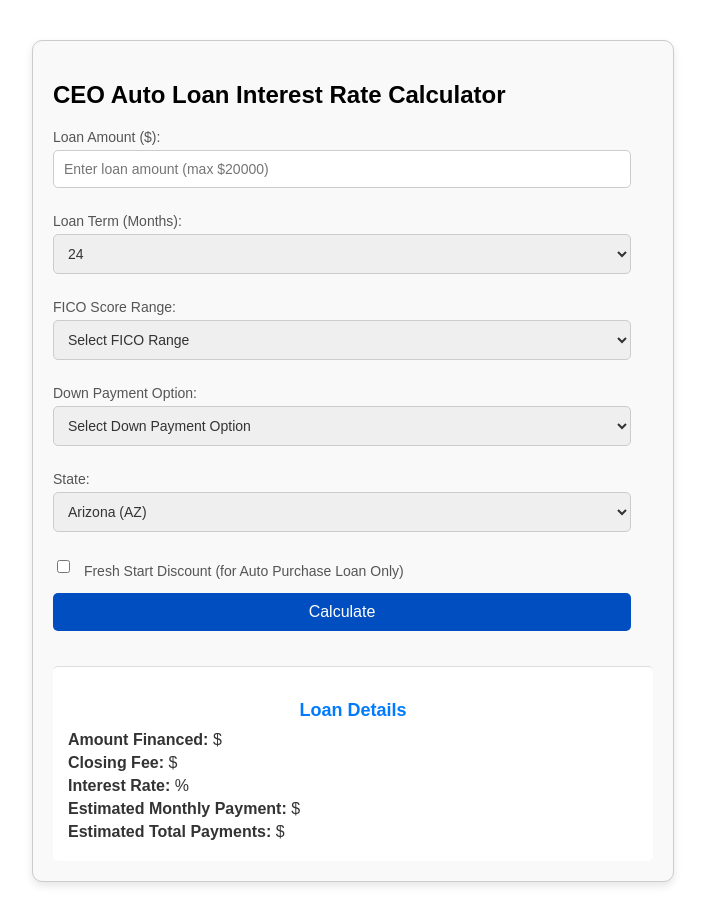
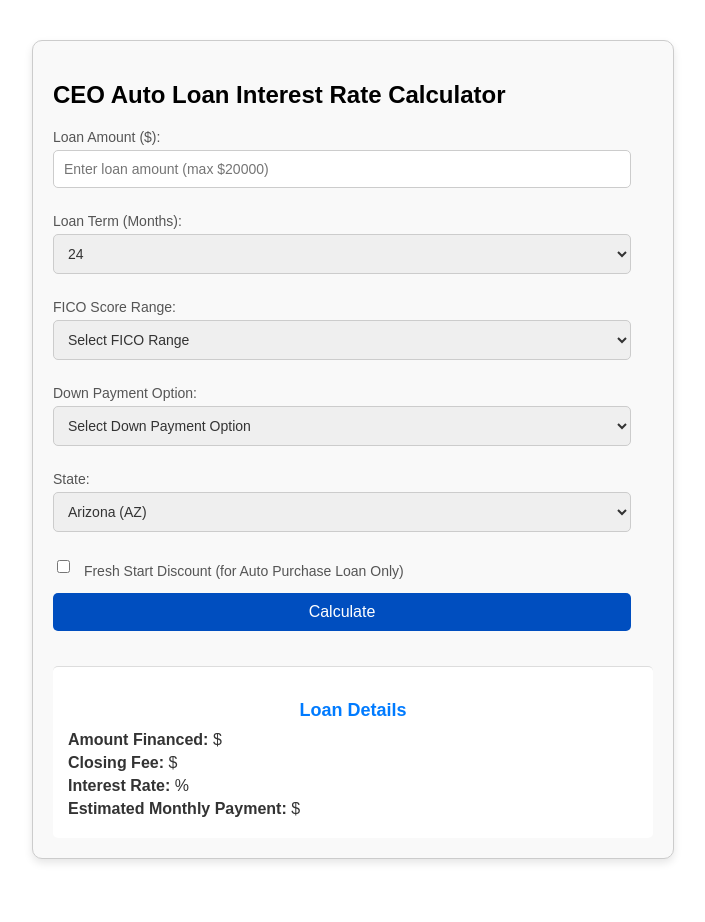
Before and after one commit to terrencech/loaninterestsavings, a plain HTML site: page index.html in a window 1280 px wide. Shown: the whole page, without its empty margins (287-992 px from the left). After the commit the page ends 899 px from the top, so only its background shows below. Drawn offline with Linux system fonts and the light colour scheme.

Commit message:
clean up result again

```diff
--- a/index.html
+++ b/index.html
@@ -77,7 +77,6 @@
     <p><strong>Closing Fee:</strong> $<span id="closingFee"></span></p>
     <p><strong>Interest Rate:</strong> <span id="finalRate"></span>%</p>
     <p><strong>Estimated Monthly Payment:</strong> $<span id="monthlyPayment"></span></p>
-    <p><strong>Estimated Total Payments:</strong> $<span id="totalPayment"></span></p>
   </div>
 
 
```
